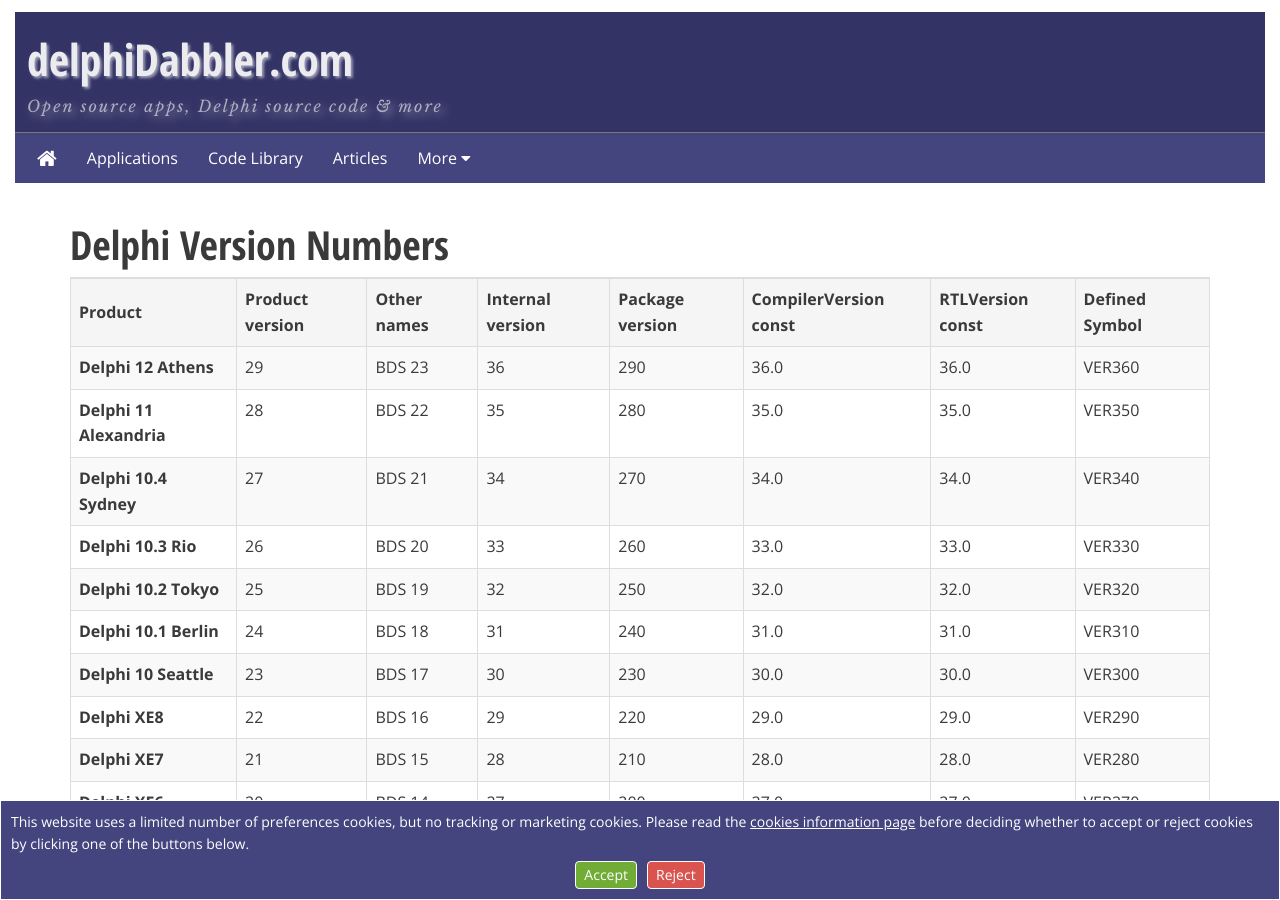
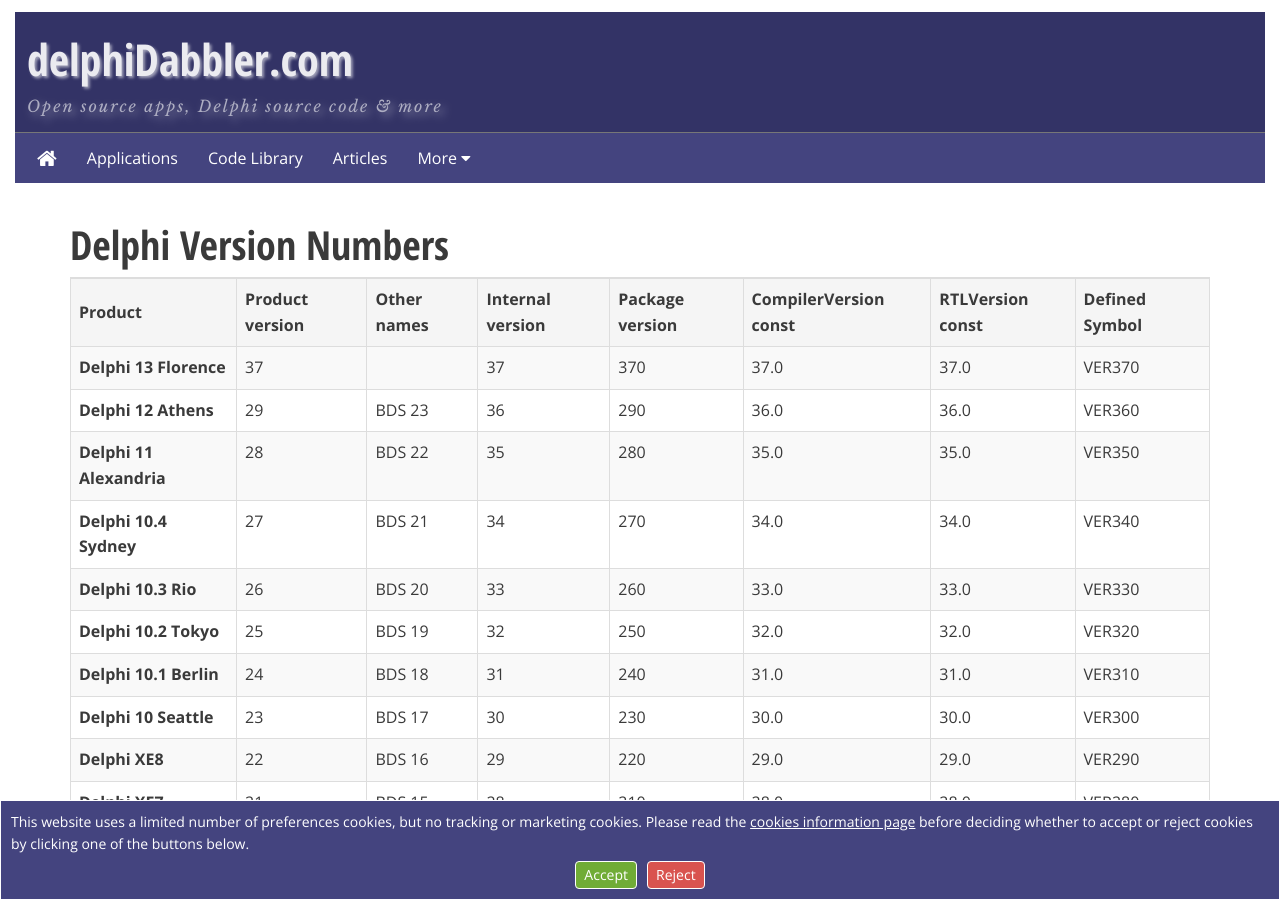
Before and after one commit to delphidabbler/delphidabbler.github.io, a Jekyll site: the page built from notes/version-numbers.html, in a window 1280 px wide and 900 px high. Built offline with Jekyll 4.4.1, drawn with Linux system fonts in a browser that asks for light colours.

Commit message:
Add details of Delphi 13 to version-numbers page

```diff
--- a/notes/version-numbers.html
+++ b/notes/version-numbers.html
@@ -20,6 +20,16 @@
                     </tr>
                 </thead>
                 <tbody>
+                    <tr>
+                        <td><strong>Delphi 13 Florence</strong></td>
+                        <td>37</td>
+                        <td></td>
+                        <td>37</td>
+                        <td>370</td>
+                        <td>37.0</td>
+                        <td>37.0</td>
+                        <td>VER370</td>
+                    </tr>
                     <tr>
                         <td><strong>Delphi 12 Athens</strong></td>
                         <td>29</td>
```
